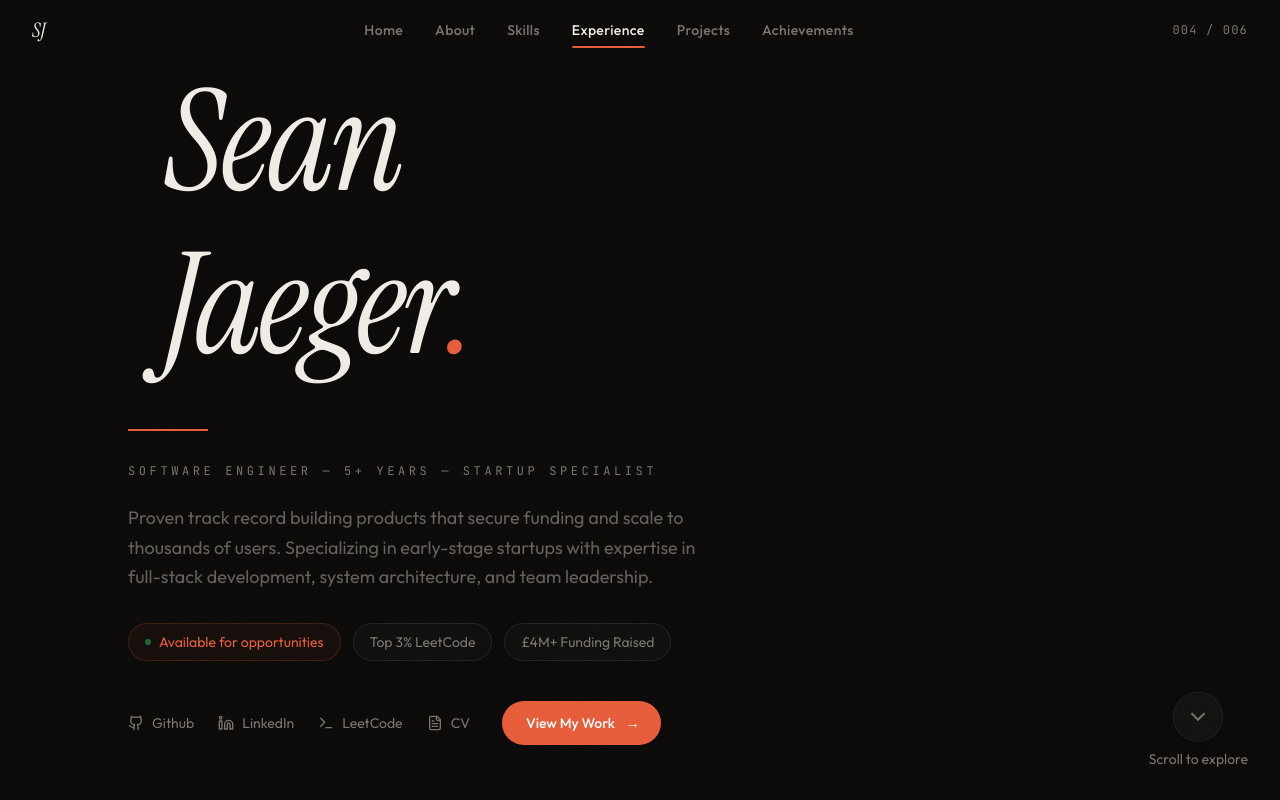
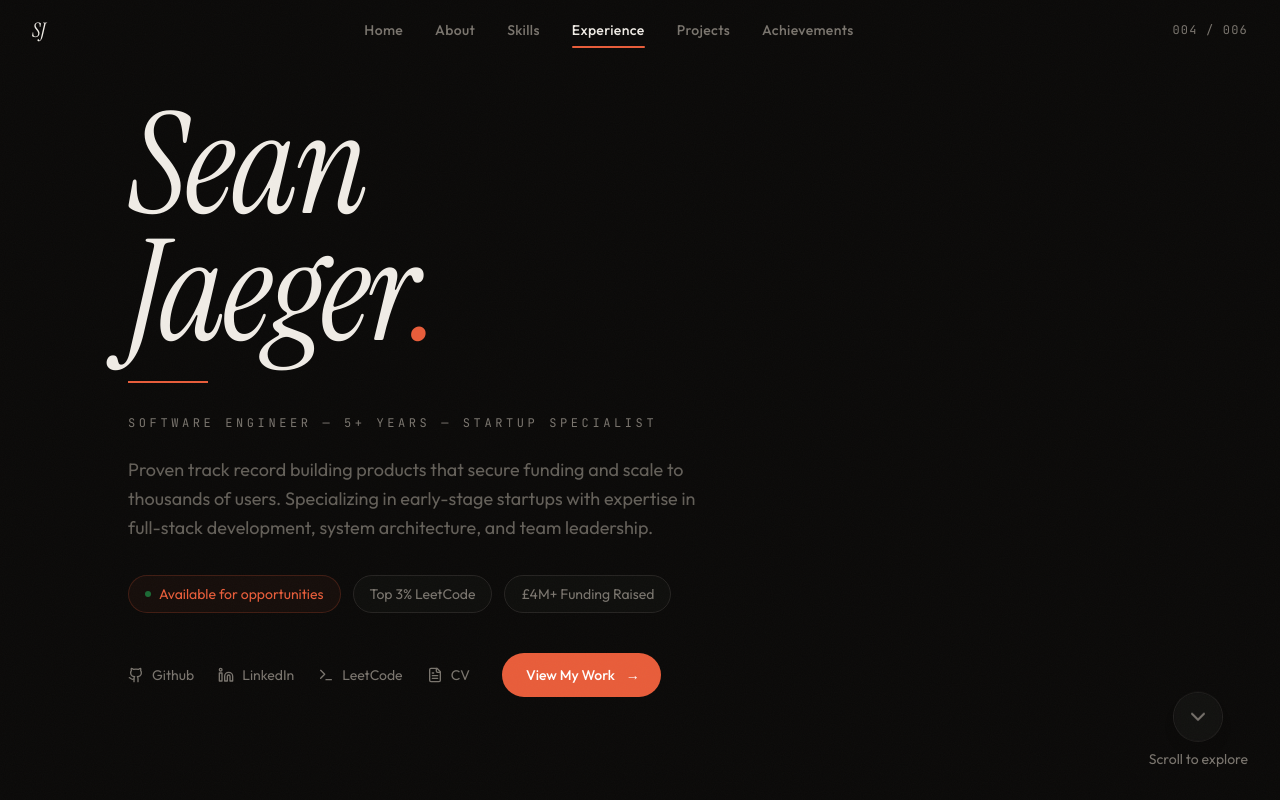
Before and after one commit to SeanJaeger1/Portfolio, a Next.js app: page / in a window 1280 px wide. Shown: the top 800 px of the page. Built offline with nearby package versions, Linux system fonts and the light colour scheme.

Commit message:
Simplified j logic

```diff
--- a/components/IntroSection.tsx
+++ b/components/IntroSection.tsx
@@ -174,11 +174,11 @@ const IntroSection: FC = () => {
           className="gsap-hidden font-display italic text-[clamp(3.5rem,11vw,9rem)]
             leading-[0.9] tracking-[-0.02em] text-cinema-text mb-6"
         >
-          <span className="block overflow-hidden">
-            <span className="name-line block pb-9 pl-9">Sean</span>
+          <span className="block" style={{ clipPath: 'inset(-30px -30px 0 -30px)' }}>
+            <span className="name-line block">Sean</span>
           </span>
-          <span className="block overflow-hidden">
-            <span className="name-line block pb-9 pl-9">
+          <span className="block" style={{ clipPath: 'inset(-30px -30px -30px -30px)' }}>
+            <span className="name-line block">
               Jaeger<span className="text-cinema-accent">.</span>
             </span>
           </span>
```
